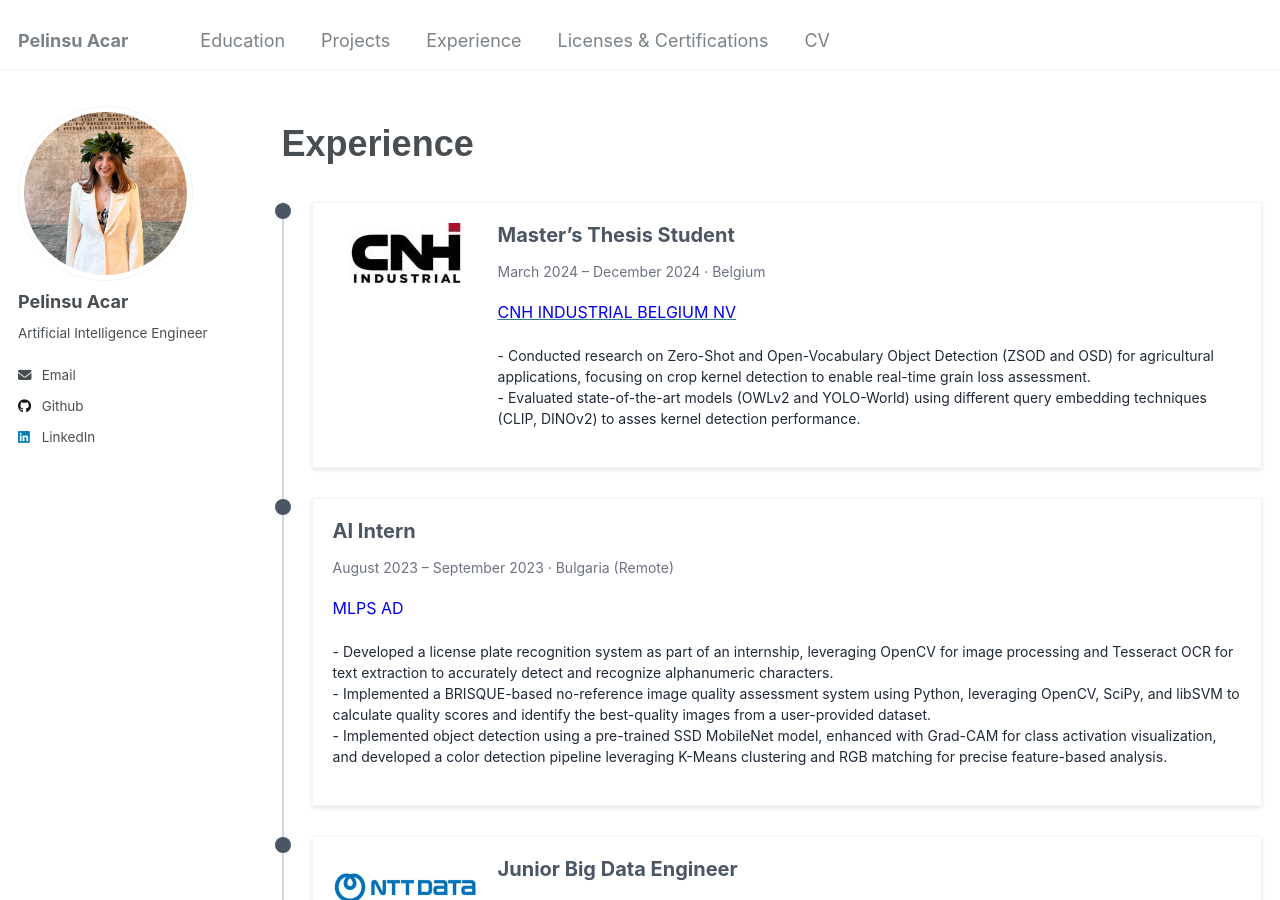
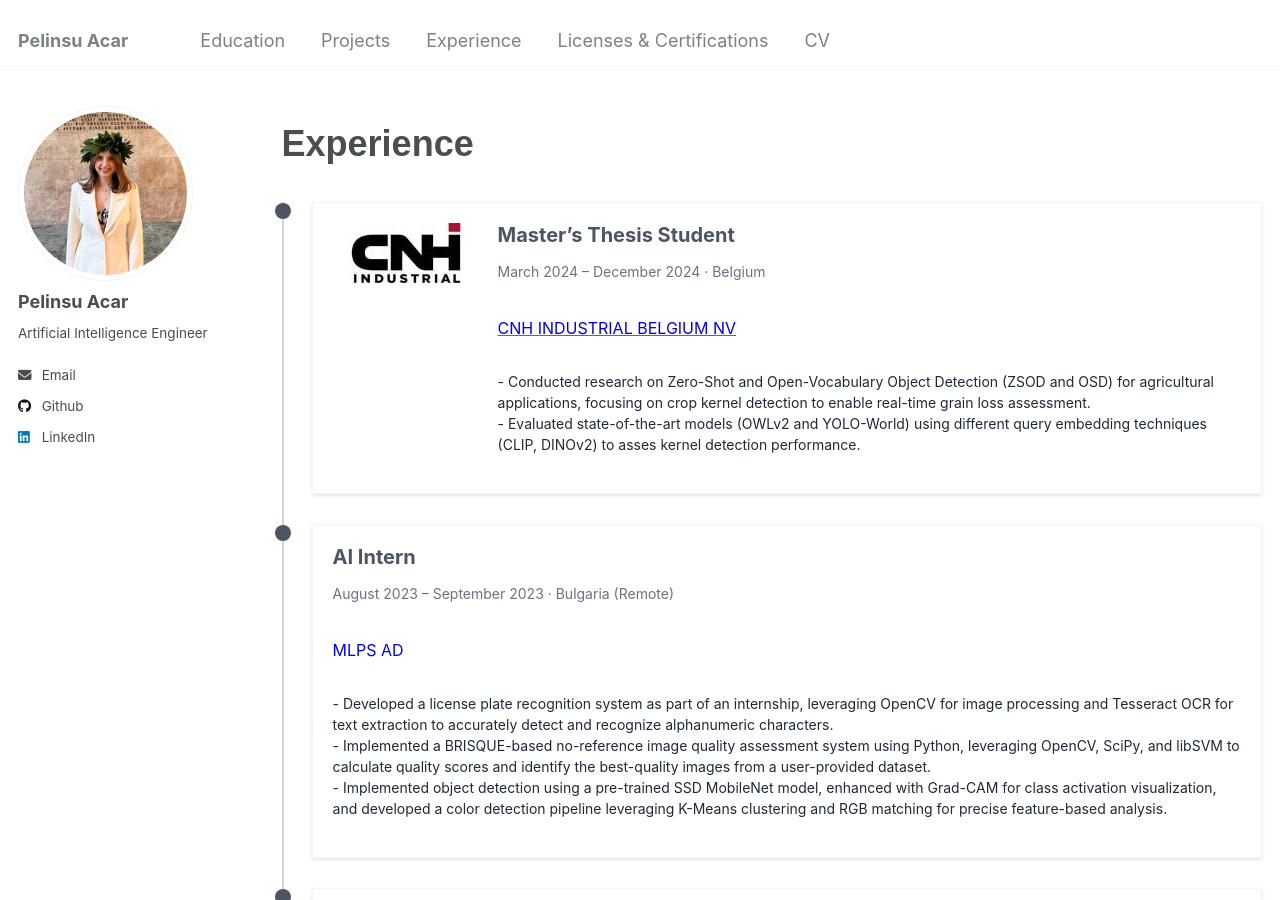
Before and after one commit to pelinsuacar/pelinsuacar.github.io, a Jekyll site: the page built from _pages/experience.md, in a window 1280 px wide and 900 px high. Built offline with Jekyll 4.4.1, drawn with Linux system fonts in a browser that asks for light colours.

Commit message:
Update experience.md

```diff
--- a/_pages/experience.md
+++ b/_pages/experience.md
@@ -8,7 +8,7 @@ author_profile: true
   <a href="https://www.cnh.com" target="_blank">
     <img src="../images/cnh.jpg" alt="CNH Logo" class="company-logo" style="width: 145px; height: 60px; !important;">
   </a>
-  <div>
+  <div class="content-wrapper">
     <h2 class="position-title">Master’s Thesis Student</h2>
     <p class="dates-location">March 2024 – December 2024 · Belgium</p>
     <p class="company-name">
@@ -22,7 +22,7 @@ author_profile: true
 </div>
 
 <div class="timeline-item">
-  <div>
+  <div class="content-wrapper">
     <h2 class="position-title">AI Intern</h2>
     <p class="dates-location">August 2023 – September 2023 · Bulgaria (Remote)</p>
     <p class="company-name">
@@ -41,7 +41,7 @@ author_profile: true
   <a href="https://nttdata-solutions.com/tr/" target="_blank">
     <img src="../images/ntt.png" alt="NTT DATA Logo" class="company-logo" style="width: 145px; height: 60px; !important;">
   </a>
-  <div>
+  <div class="content-wrapper">
     <h2 class="position-title">Junior Big Data Engineer</h2>
     <p class="dates-location">December 2021 – August 2022 · Istanbul, Turkey</p>
     <p class="company-name">
@@ -65,7 +65,7 @@ author_profile: true
   <a href="https://www.havelsan.com/en" target="_blank">
     <img src="../images/havelsan2.png" alt="HAVELSAN Logo" class="company-logo" style="width: 145px; height: 60px; !important;">
   </a>
-  <div>
+  <div class="content-wrapper">
     <h2 class="position-title">Candidate Engineer</h2>
     <p class="dates-location">March 2021 – December 2021 · Ankara, Turkey</p>
     <p class="company-name">
@@ -84,7 +84,7 @@ author_profile: true
   <a href="https://www.havelsan.com/en" target="_blank">
     <img src="../images/havelsan2.png" alt="HAVELSAN Logo" class="company-logo" style="width: 145px; height: 60px; !important;">
   </a>
-  <div>
+  <div class="content-wrapper">
     <h2 class="position-title">Summer Intern</h2>
     <p class="dates-location">Summer 2020 · Ankara, Turkey</p>
     <p class="company-name">
@@ -104,7 +104,7 @@ author_profile: true
   <a href="https://www.roketsan.com.tr/en" target="_blank">
     <img src="../images/roketsan.jpg" alt="ROKETSAN Logo" class="company-logo" style="width: 145px; height: 60px; !important;">
   </a>
-  <div>
+  <div class="content-wrapper">
     <h2 class="position-title">Summer Intern</h2>
     <p class="dates-location">Summer 2019 · Ankara, Turkey</p>
     <p class="company-name">
```
